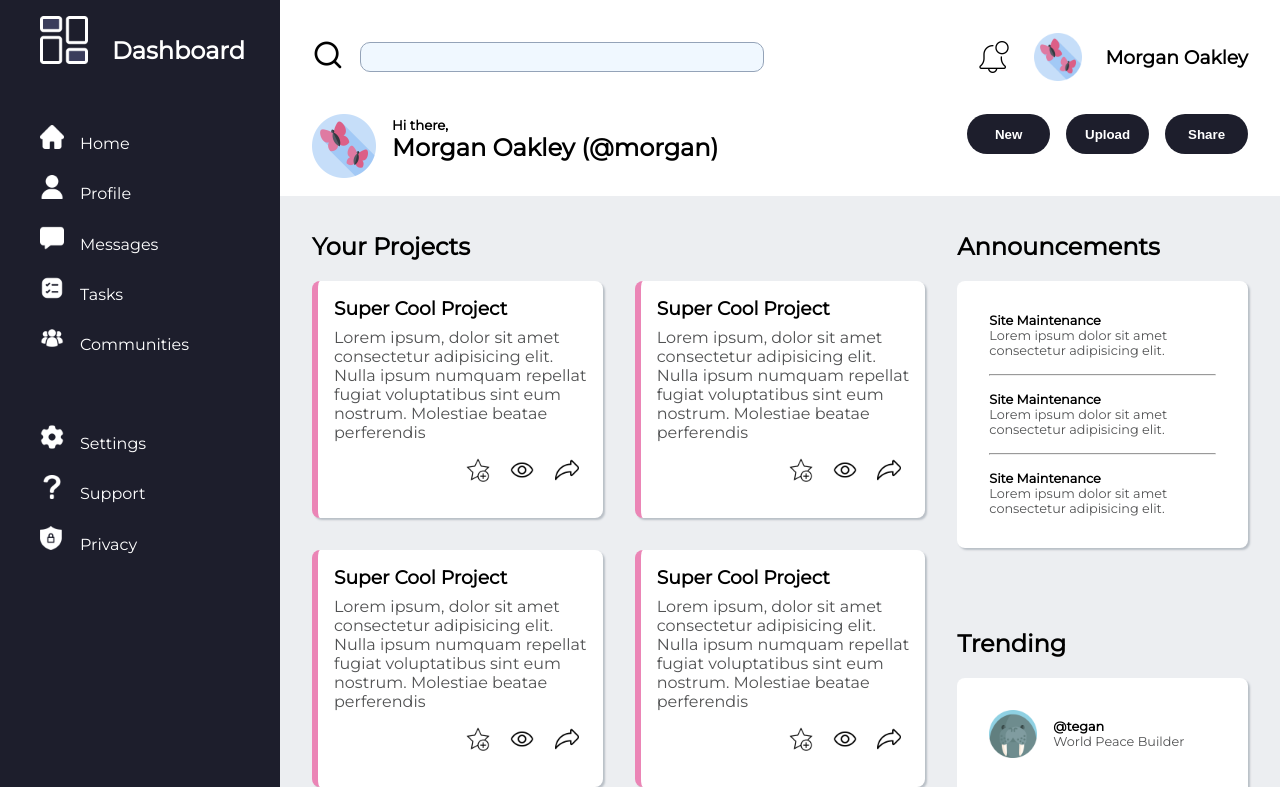
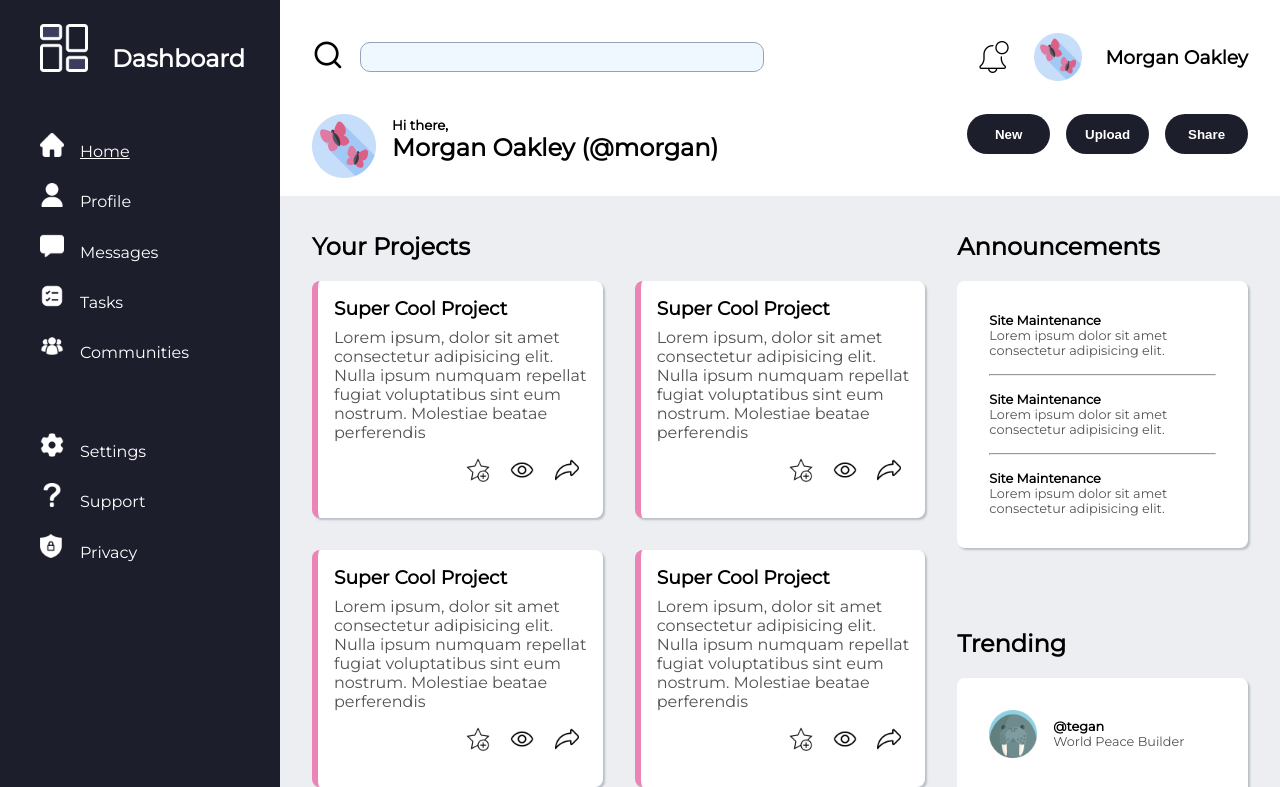
Before and after one commit to hajar746/admin-dashboard, a plain HTML site: page index.html in a window 1280 px wide. In both pictures the pointer is over the element "Home". Shown: the top 787 px of the page. Drawn offline with Linux system fonts and the light colour scheme.

Commit message:
hover styles

```diff
--- a/style.css
+++ b/style.css
@@ -91,6 +91,7 @@ body {
   width: min(100px, 8vw);
   height: 40px;
   font-weight: 600;
+  cursor: pointer;
 }
 
 /* SIDEBAR */
@@ -121,6 +122,7 @@ body {
 .brand {
   display: flex;
   gap: 1.5rem;
+  padding-top: 0.5rem;
 }
 
 .logo {
@@ -148,6 +150,11 @@ body {
   display: flex;
   gap: 1rem;
   align-items: baseline;
+}
+
+.more span:hover {
+  cursor: pointer;
+  text-decoration: underline;
 }
 
 .settings {
```
